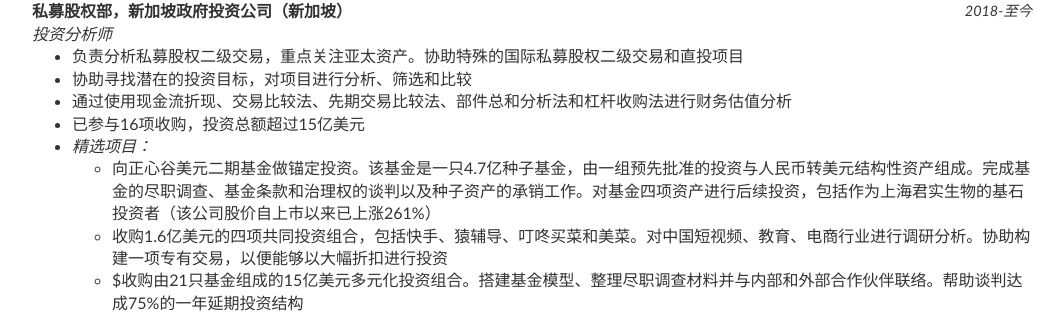
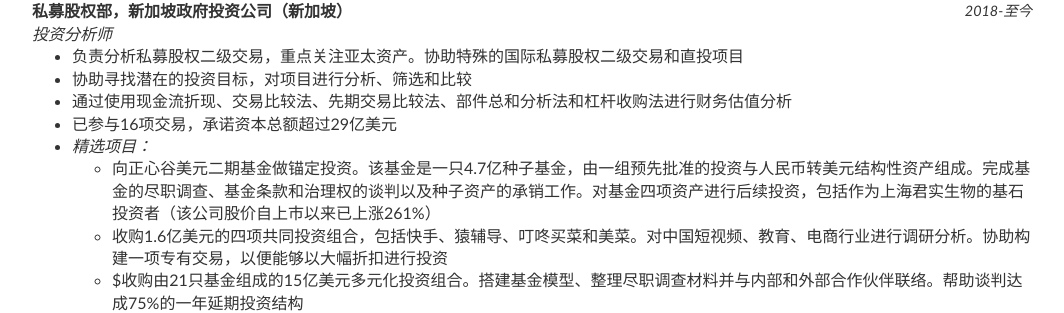
Before and after one commit to robinzxu/robinzxu.github.io, a Jekyll site: the page built from zw-cv/index.html, in a window 1280 px wide. Shown: the part 280-593 px from the top of the page, without its empty margins (108-1172 px from the left). Built offline with Jekyll 4.4.1, drawn with Linux system fonts in a browser that asks for light colours.

Commit message:
Update index.html

```diff
--- a/zw-cv/index.html
+++ b/zw-cv/index.html
@@ -26,7 +26,7 @@ title: 简历
 		<li>负责分析私募股权二级交易，重点关注亚太资产。协助特殊的国际私募股权二级交易和直投项目
 		<li>协助寻找潜在的投资目标，对项目进行分析、筛选和比较
 		<li>通过使用现金流折现、交易比较法、先期交易比较法、部件总和分析法和杠杆收购法进行财务估值分析
-		<li>已参与16项收购，投资总额超过15亿美元
+		<li>已参与16项交易，承诺资本总额超过29亿美元
 		<li><i>精选项目：</i>
 		<ul>
 			<li>向正心谷美元二期基金做锚定投资。该基金是一只4.7亿种子基金，由一组预先批准的投资与人民币转美元结构性资产组成。完成基金的尽职调查、基金条款和治理权的谈判以及种子资产的承销工作。对基金四项资产进行后续投资，包括作为上海君实生物的基石投资者（该公司股价自上市以来已上涨261%）
```
